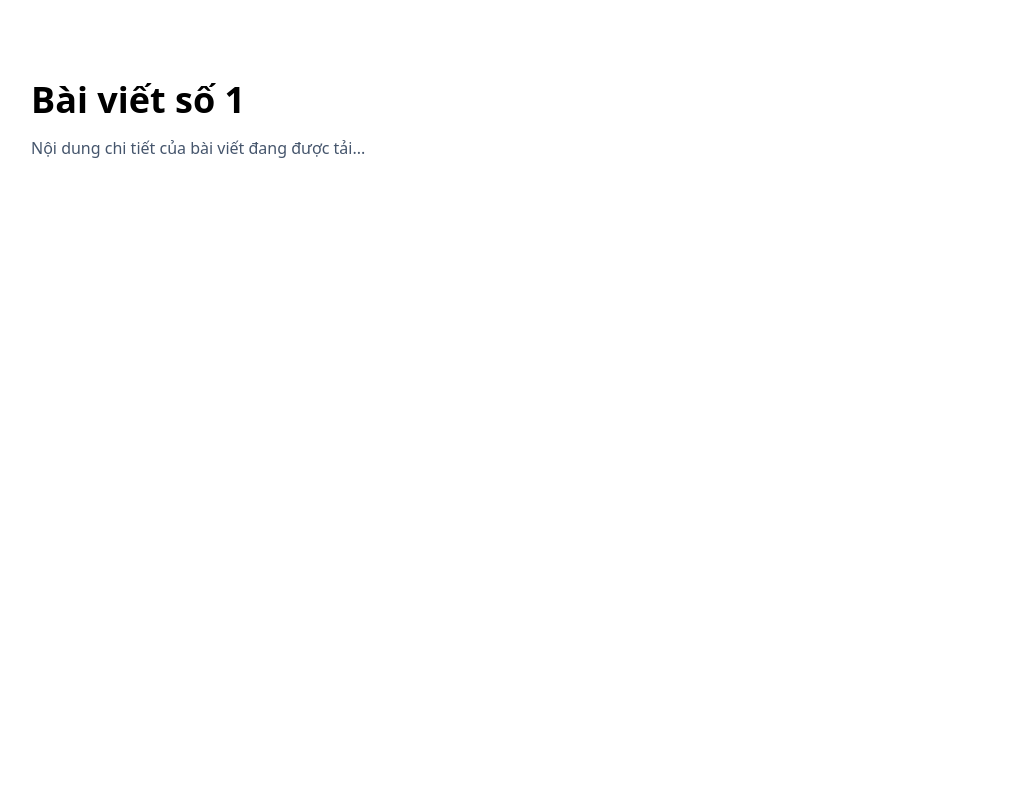
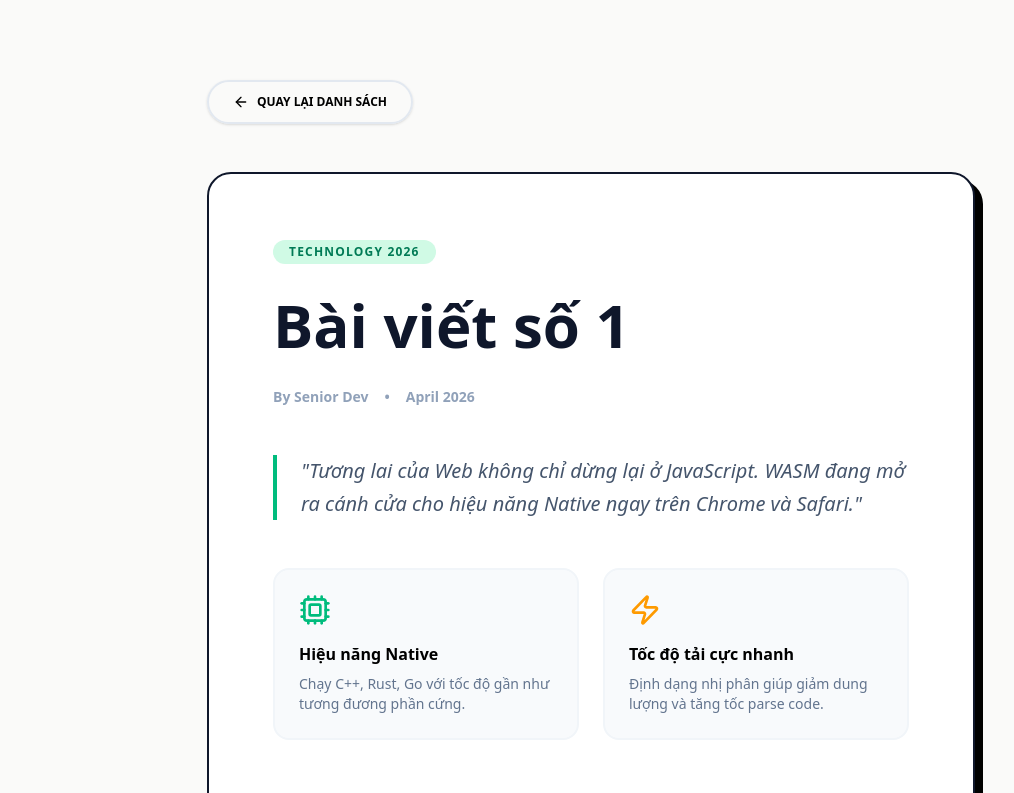
Before and after one commit to tuanpa00180/Fatcat, a Next.js app: page /blog/1 in a window 1280 px wide. Shown: the top 793 px of the page, without its empty margins (49-1063 px from the left). Built offline with nearby package versions, Linux system fonts and the light colour scheme.

Commit message:
Fix: Fix the clock wise on tech-2026 main page 7th times. Add src/app/blog/[id]/page.tsx testing

```diff
--- a/src/app/blog/[id]/page.tsx
+++ b/src/app/blog/[id]/page.tsx
@@ -1,14 +1,68 @@
 // src/app/blog/[id]/page.tsx
+"use client";
+import { useRouter } from 'next/navigation';
+import { ArrowLeft, Cpu, Globe, Zap } from 'lucide-react';
+
 export default function BlogPostDetail({ params }: { params: { id: string } }) {
+  const router = useRouter();
   const { id } = params;
 
+  // Giả lập nội dung dựa trên ID (Sau này bạn sẽ fetch từ API/Redis)
+  const isWasm = id === "3"; // Giả sử WASM là bài số 3 trong mảng của bạn
+
   return (
-    <div className="p-20">
-      <h1 className="text-4xl font-black">Bài viết số {id}</h1>
-      <p className="mt-4 text-slate-600">
-        Nội dung chi tiết của bài viết đang được tải...
-      </p>
-      {/* Sau này bạn sẽ fetch dữ liệu từ DB/Redis dựa trên id ở đây */}
+    <div className="min-h-screen bg-stone-50 py-20 px-6">
+      <div className="max-w-3xl mx-auto">
+        {/* NÚT BACK CHUẨN UX */}
+        <button
+          onClick={() => router.back()}
+          className="mb-12 flex items-center gap-2 font-black uppercase text-xs border-2 border-slate-200 p-3 px-6 rounded-full hover:bg-black hover:text-white transition-all shadow-sm"
+        >
+          <ArrowLeft className="w-4 h-4" /> Quay lại danh sách
+        </button>
+
+        {/* NỘI DUNG BÀI VIẾT TEST */}
+        <article className="bg-white border-2 border-slate-900 p-8 md:p-16 rounded-3xl shadow-[8px_8px_0px_0px_rgba(0,0,0,1)]">
+          <header className="space-y-6">
+            <div className="inline-block bg-emerald-100 text-emerald-700 px-4 py-1 rounded-full text-xs font-bold uppercase tracking-widest">
+              Technology 2026
+            </div>
+            <h1 className="text-4xl md:text-6xl font-black text-slate-900 leading-tight">
+              {isWasm ? "WebAssembly (WASM): Đưa Code Native lên trình duyệt" : `Bài viết số ${id}`}
+            </h1>
+            <div className="flex items-center gap-4 text-slate-400 font-bold text-sm">
+              <span>By Senior Dev</span>
+              <span>•</span>
+              <span>April 2026</span>
+            </div>
+          </header>
+
+          <div className="mt-12 prose prose-slate max-w-none">
+            <p className="text-xl leading-relaxed text-slate-600 italic border-l-4 border-emerald-500 pl-6">
+              "Tương lai của Web không chỉ dừng lại ở JavaScript. WASM đang mở ra cánh cửa cho hiệu năng Native ngay trên Chrome và Safari."
+            </p>
+
+            <div className="grid grid-cols-1 md:grid-cols-2 gap-6 my-12">
+              <div className="p-6 bg-slate-50 rounded-2xl border-2 border-slate-100">
+                <Cpu className="w-8 h-8 text-emerald-500 mb-4" />
+                <h4 className="font-bold mb-2">Hiệu năng Native</h4>
+                <p className="text-sm text-slate-500">Chạy C++, Rust, Go với tốc độ gần như tương đương phần cứng.</p>
+              </div>
+              <div className="p-6 bg-slate-50 rounded-2xl border-2 border-slate-100">
+                <Zap className="w-8 h-8 text-amber-500 mb-4" />
+                <h4 className="font-bold mb-2">Tốc độ tải cực nhanh</h4>
+                <p className="text-sm text-slate-500">Định dạng nhị phân giúp giảm dung lượng và tăng tốc parse code.</p>
+              </div>
+            </div>
+
+            <p className="text-slate-700 leading-8">
+              Đây là nội dung giả lập để kiểm tra tính năng Dynamic Route.
+              Khi bạn click vào bài viết từ trang <strong>Tech 2026</strong>,
+              Next.js sẽ nhận diện ID từ URL và render ra trang này mà không bị lỗi 404.
+            </p>
+          </div>
+        </article>
+      </div>
     </div>
   );
 }
--- a/src/app/blog/tech-2026/page.tsx
+++ b/src/app/blog/tech-2026/page.tsx
@@ -46,7 +46,7 @@ const posts = [
     id: 6,
     title: "WebAssembly (WASM): Đưa Code Native lên trình duyệt",
     date: "05/03/2026",
-    image: "/images/tech-2026-6.jpg",
+    image: "/images/tech-2026-5.jpg",
     excerpt:
       "Chạy Game 3D, xử lý Video, Machine Learning ngay trên trình duyệt...",
   },
```
